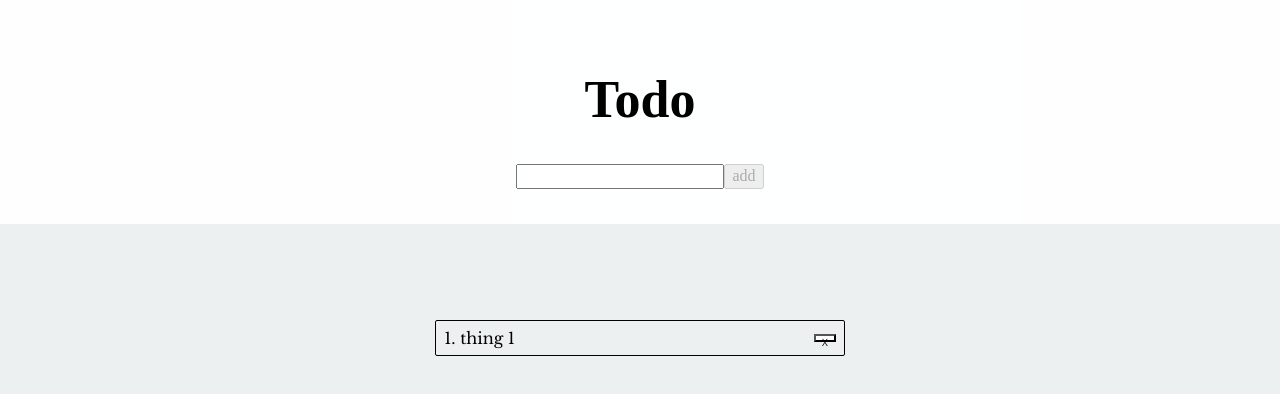
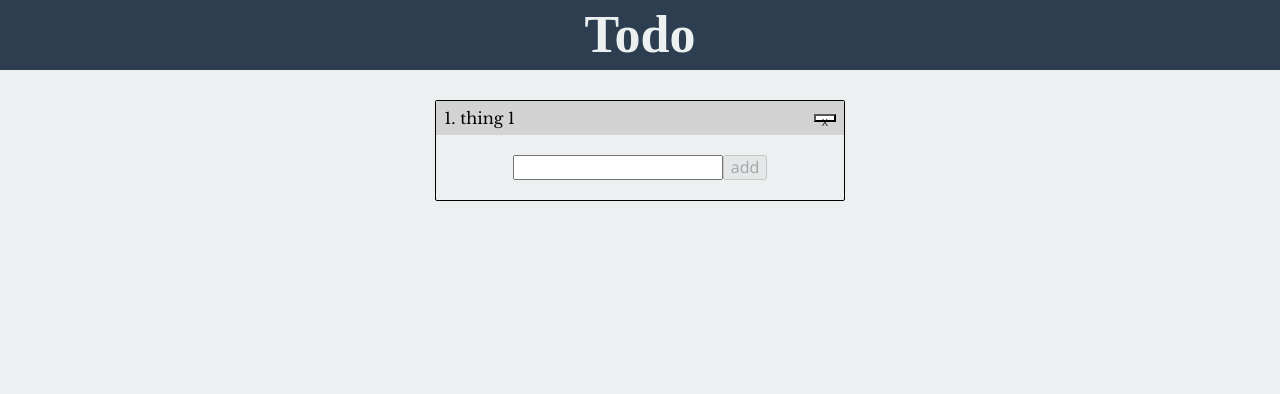
Before and after one commit to LucasDachman/todo, a Gatsby site: page / in a window 1280 px wide. Built offline with nearby package versions, Linux system fonts and the light colour scheme; Gatsby itself is replaced by a stand-in of ours.

Commit message:
move input box and fix container z-index

```diff
--- a/src/pages/index.js
+++ b/src/pages/index.js
@@ -46,16 +46,16 @@ class Todo extends React.Component {
       <>
         <header>
           <h1>Todo</h1>
-          <form className='add-section' onSubmit={this.addItem}>
-            <input type='text' value={this.state.newItemText} onChange={this.setText}/>
-            <input type='submit' value='add' disabled={!this.canSubmit()}/>
-          </form>
         </header>
       <div className='container'>
         <section className='items-section'>
           {this.state.listItems.map((title, i) => {
             return <ListItem title={`${i+1}. ${title}`} onClickDelete={() => this.removeItem(i)} key={i}/>
           })}
+          <form className='add-section' onSubmit={this.addItem}>
+            <input type='text' value={this.state.newItemText} onChange={this.setText}/>
+            <input type='submit' value='add' disabled={!this.canSubmit()}/>
+          </form>
         </section>
       </div>
       </>
--- a/src/styles/global.css
+++ b/src/styles/global.css
@@ -19,6 +19,7 @@ button {
 
 h1 {
     font-size: 52px;
+    margin: 0.1em 0px;
 }
 
 header {
@@ -29,15 +30,16 @@ header {
     align-items: center;
     text-align: center;
     background-color: hsla(0, 100%, 100%, 0.95);
-    padding: 35px 0px;
+    background-color: var(--dark-blue);
+    color: var(--white);
+    z-index: 10;
 }
 
 .container {
     width: 80%;
-    margin: auto;
+    margin: 0px auto 50vh auto;
     position: relative;
-    z-index: -1;
-    top: 300px;
+    top: 80px;
     display: flex;
     flex-flow: column nowrap;
     align-items: center;
@@ -55,8 +57,12 @@ header {
     padding: 8px 8px;
 }
 
+.todo-item:nth-child(odd) {
+    background-color: lightgray;
+}
+
 .todo-item:nth-child(even) {
-    background-color: lightgray;
+    background-color: var(--white);
 }
 
 .todo-item button {
@@ -72,6 +78,9 @@ header {
 .add-section {
     display: flex;
     flex-flow: row nowrap;
+    justify-content: center;
+    width: 100%;
+    margin: 20px 0px;
 }
 
 .items-section {
```
